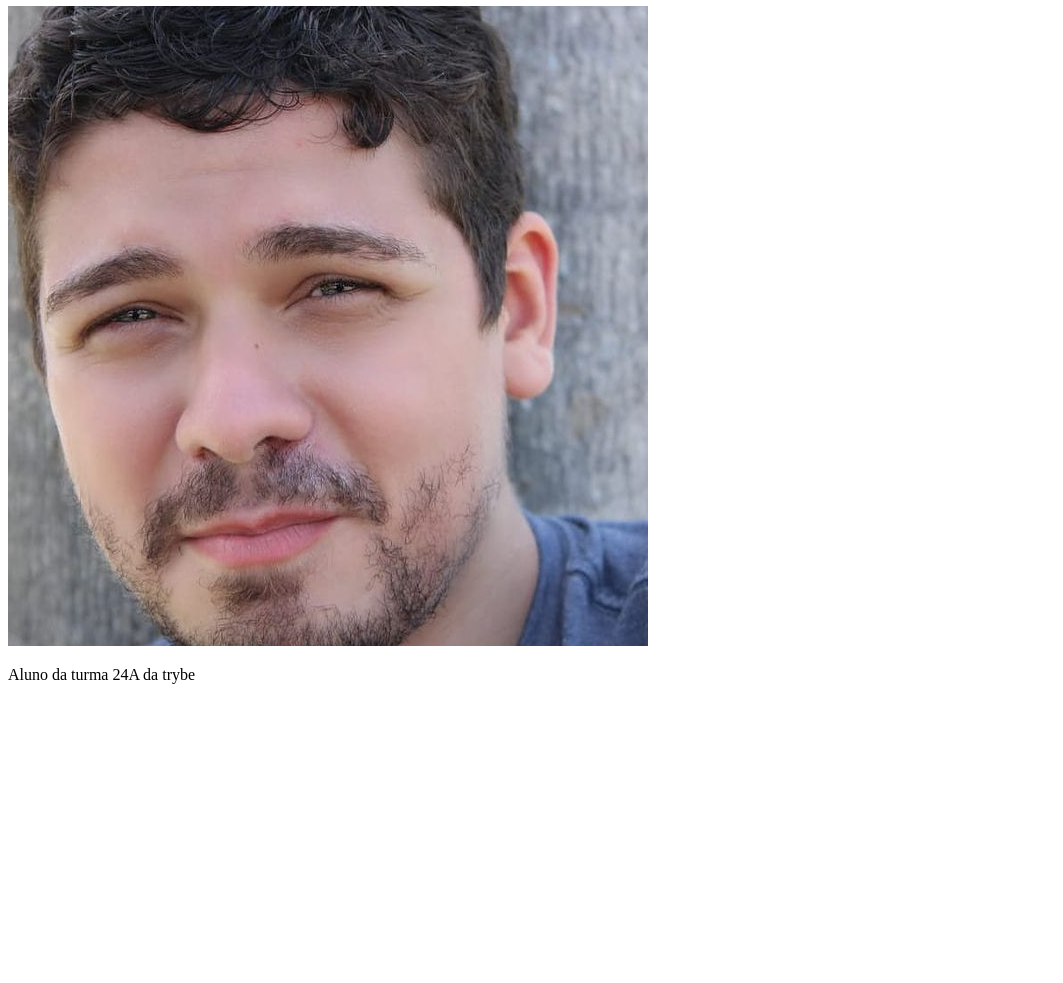
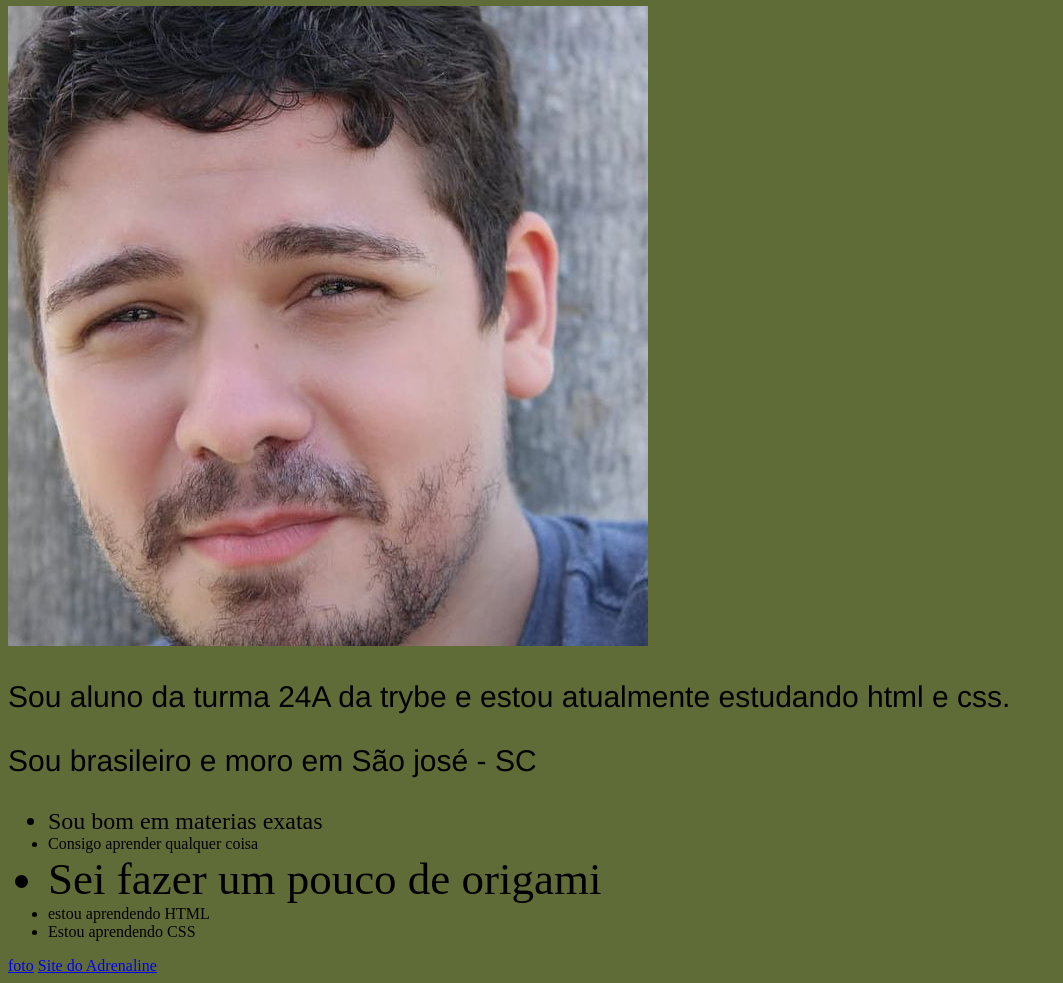
Before and after one commit to 8harrison/8harrison.github.io, a plain HTML site: page index.html in a window 1280 px wide. Shown: the part 74-1057 px from the top of the page, without its empty margins (0-1063 px from the left). Before the commit the page ends 800 px from the top, so only its background shows below. Drawn offline with Linux system fonts and the light colour scheme.

Commit message:
alteracao em css

```diff
--- a/index.html
+++ b/index.html
@@ -5,10 +5,46 @@
     <meta http-equiv="X-UA-Compatible" content="IE=edge">
     <meta name="viewport" content="width=device-width, initial-scale=1.0">
     <title>Document</title>
+    <style>
+
+        h1 {
+            font-family: 'Courier New', Courier, monospace;
+        }
+
+        p {
+            font-family: 'Franklin Gothic Medium', 'Arial Narrow', Arial, sans-serif;
+            font-size: 30px;
+        }
+
+        body {
+            background-color: #606c38;
+        }
+
+        .exatas {
+            font-size: 1.5em;
+        }
+
+        .origami {
+            font-size: 45px;
+        }
+
+    </style>
 </head>
 <body>
     <H1>Harrison Monteiro de Oliveira</H1>
-    <img src="foto.jpg" alt="">
-    <p>Aluno da turma 24A da trybe</p>
+    <img src="foto.jpg" alt="foto de Harrison" id="foto">
+    <p>Sou aluno da turma 24A da trybe e estou atualmente estudando html e css.</p>
+    <p>Sou brasileiro e moro em São josé - SC</p>
+
+    <ul>
+        <li class="exatas">Sou bom em materias exatas</li>
+        <li>Consigo aprender qualquer coisa</li>
+        <li class="origami">Sei fazer um pouco de origami</li>
+        <li>estou aprendendo HTML</li>
+        <li>Estou aprendendo CSS</li>
+    </ul>
+
+    <a href="#foto">foto</a>
+    <a href="https://adrenaline.com.br/" target="_blank">Site do Adrenaline</a>
 </body>
 </html>
```
